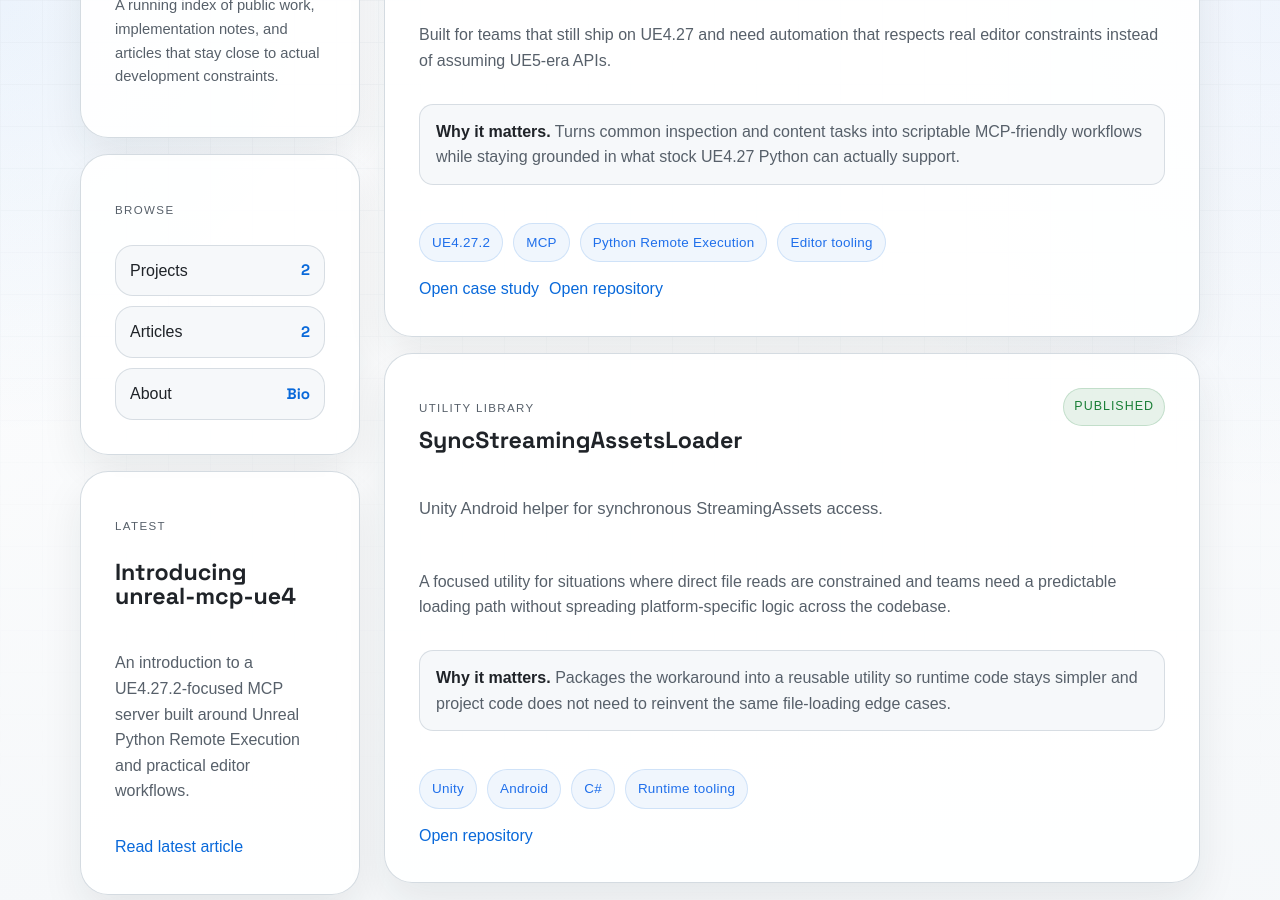
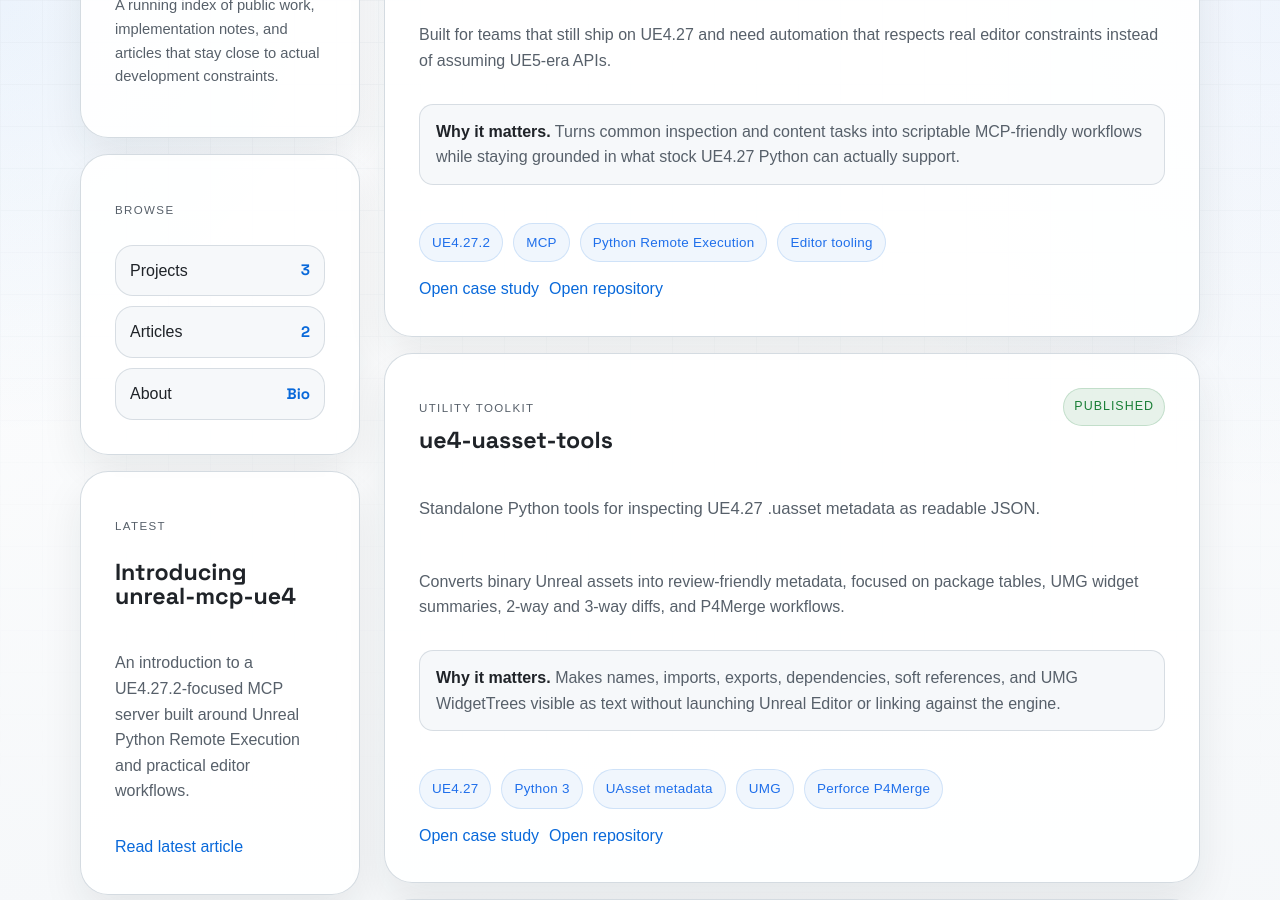
Before and after one commit to conaman/conaman.github.io, a Jekyll site: the page built from index.html, in a window 1280 px wide and 900 px high, scrolled down 718 px. Built offline with Jekyll 4.4.1, drawn with Linux system fonts in a browser that asks for light colours; some web fonts are replaced.

Commit message:
Add ue4-uasset-tools project page

```diff
--- a/_data/projects.yml
+++ b/_data/projects.yml
@@ -14,6 +14,22 @@
   repository: https://github.com/conaman/unreal-mcp-ue4
   detail_url: /projects/unreal-mcp-ue4/
   featured: true
+- title: ue4-uasset-tools
+  slug: ue4-uasset-tools
+  kind: Utility Toolkit
+  status: Published
+  headline: Standalone Python tools for inspecting UE4.27 .uasset metadata as readable JSON.
+  summary: Converts binary Unreal assets into review-friendly metadata, focused on package tables, UMG widget summaries, 2-way and 3-way diffs, and P4Merge workflows.
+  challenge: UE4 .uasset files are binary, so ordinary code review and Perforce change inspection often hide the asset structure that actually changed.
+  impact: Makes names, imports, exports, dependencies, soft references, and UMG WidgetTrees visible as text without launching Unreal Editor or linking against the engine.
+  stack:
+    - UE4.27
+    - Python 3
+    - UAsset metadata
+    - UMG
+    - Perforce P4Merge
+  repository: https://github.com/conaman/ue4-uasset-tools
+  detail_url: /projects/ue4-uasset-tools/
 - title: SyncStreamingAssetsLoader
   slug: sync-streaming-assets-loader
   kind: Utility Library
--- /dev/null
+++ b/projects/ue4-uasset-tools.html
@@ -0,0 +1,87 @@
+---
+title: ue4-uasset-tools
+description: "Case study for ue4-uasset-tools, a standalone Python toolkit for inspecting UE4.27 .uasset metadata as readable JSON, summaries, and diffs."
+nav_key: projects
+permalink: /projects/ue4-uasset-tools/
+---
+<section class="page-hero">
+  <p class="section-eyebrow">Utility Toolkit</p>
+  <h1>ue4-uasset-tools</h1>
+  <p class="page-intro">A small standalone Python toolkit for inspecting Unreal Engine 4.27 .uasset package metadata as readable JSON, compact UMG summaries, and reviewable diffs.</p>
+  <div class="cta-row">
+    <a class="button button-primary" href="https://github.com/conaman/ue4-uasset-tools">Repository</a>
+    <a class="button button-secondary" href="{{ '/projects/' | relative_url }}">Back to projects</a>
+  </div>
+</section>
+
+<section class="section">
+  <div class="panel-grid">
+    <article class="panel">
+      <p class="section-eyebrow">Why it exists</p>
+      <h2>Binary asset review needs more context</h2>
+      <p>UE4 assets often move through Perforce as opaque binary files, which makes it hard to understand what changed before accepting a changelist or comparing revisions.</p>
+    </article>
+    <article class="panel">
+      <p class="section-eyebrow">Core idea</p>
+      <h2>Expose the package metadata layer</h2>
+      <p>The toolkit reads UE4.27 package tables directly and turns them into deterministic text output for inspection, diffing, and visual comparison workflows.</p>
+    </article>
+  </div>
+</section>
+
+<section class="section">
+  <div class="project-grid">
+    <article class="project-card">
+      <div class="project-card__top">
+        <div>
+          <p class="card-eyebrow">What it does</p>
+          <h2>Readable views for .uasset files</h2>
+        </div>
+      </div>
+      <p>The tools focus on making the structure inside a UE4 asset visible without opening Unreal Editor.</p>
+      <ul class="info-list">
+        <li>
+          <strong>Metadata JSON</strong>
+          Converts package summary, name, import, export, dependency, and soft reference data into readable JSON.
+        </li>
+        <li>
+          <strong>UMG summaries</strong>
+          Prints compact WidgetTree summaries for WidgetBlueprint assets, including widget names and types.
+        </li>
+        <li>
+          <strong>Review diffs</strong>
+          Provides 2-way and 3-way metadata diffs, plus a P4Merge launcher for visual comparison.
+        </li>
+      </ul>
+    </article>
+
+    <article class="project-card">
+      <div class="project-card__top">
+        <div>
+          <p class="card-eyebrow">Design boundary</p>
+          <h2>Inspection first, editing out of scope</h2>
+        </div>
+      </div>
+      <p>The generated JSON is meant for review and analysis. It is not a round-trippable editing format, and saved merge results do not modify the original .uasset files.</p>
+      <ul class="tag-list">
+        <li>UE4.27</li>
+        <li>Python 3.9+</li>
+        <li>No engine link</li>
+        <li>No third-party packages</li>
+        <li>P4Merge optional</li>
+      </ul>
+    </article>
+  </div>
+</section>
+
+<section class="section">
+  <div class="page-hero">
+    <p class="section-eyebrow">Workflow</p>
+    <h2>A text layer for reviewing UE4 assets.</h2>
+    <p class="page-intro">The useful result is not that binary assets become magically mergeable. It is that imports, exports, dependencies, soft references, and UMG hierarchy changes become visible enough to reason about before the editor is involved.</p>
+    <div class="cta-row">
+      <a class="button button-primary" href="https://github.com/conaman/ue4-uasset-tools">View toolkit</a>
+      <a class="button button-secondary" href="{{ '/projects/unreal-mcp-ue4/' | relative_url }}">Related UE4 project</a>
+    </div>
+  </div>
+</section>
```
